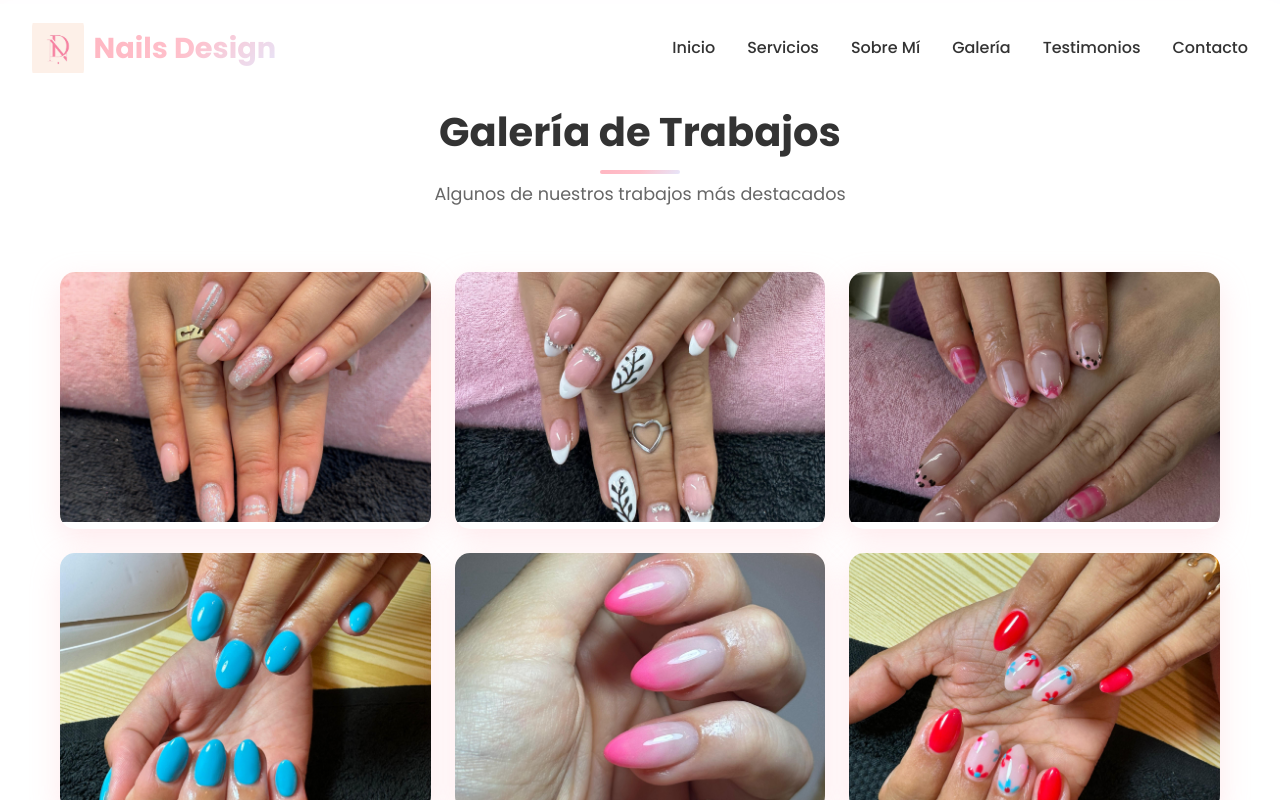
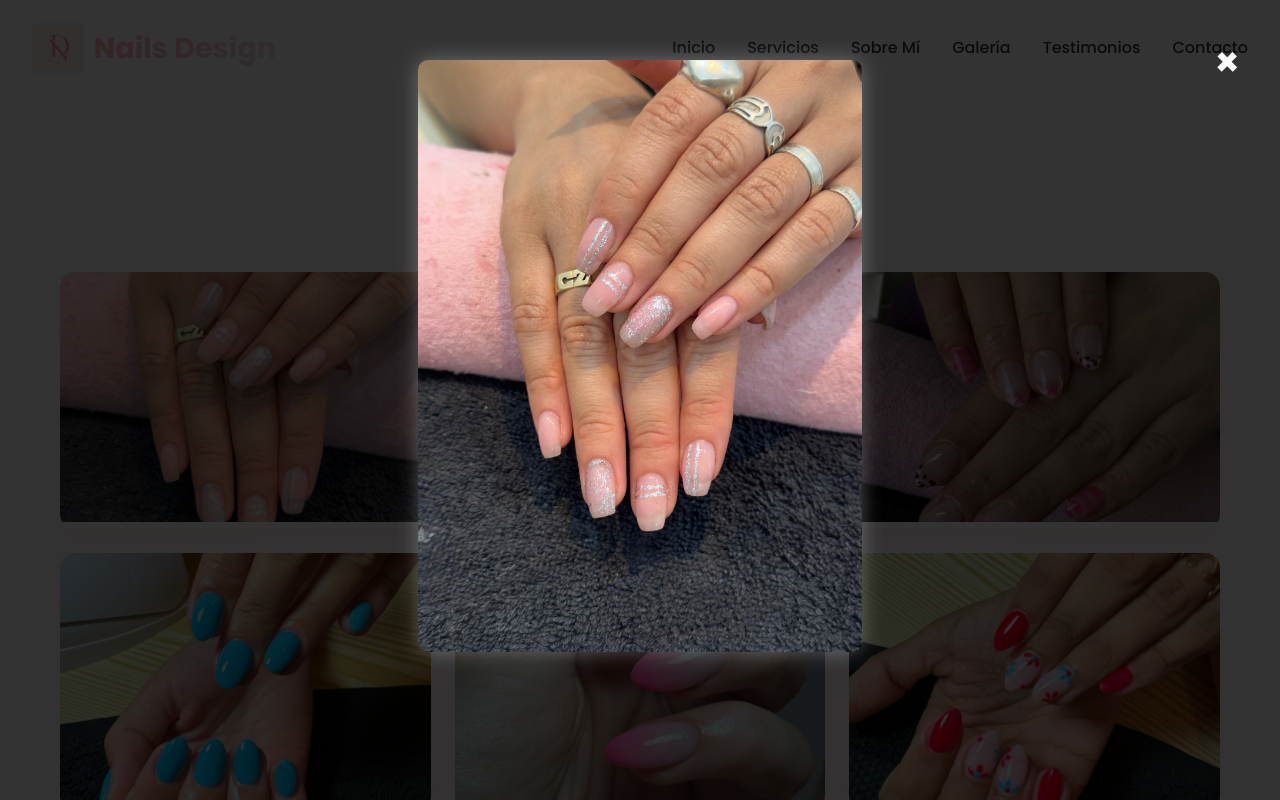
Before and after one commit to manusanchezg/nails-design, a website: page index.html in a window 1280 px wide. Both pictures are taken after a click on the element 245 px from the left and 3002 px from the top of the page. Shown: the part 2602-3402 px from the top of the page. Drawn offline with Linux system fonts and the light colour scheme.

Commit message:
Cambio de animacion al abrir imagen
Ahora la imagen se abre en un modal dentro de la pagina en vez de abrirse en una nueva pestania

```diff
--- a/index.html
+++ b/index.html
@@ -205,6 +205,12 @@
                     </div>
                 </div>
             </div>
+
+            <!-- Modal -->
+            <div id="modal" class="modal">
+                <span class="close">&times;</span>
+                <img class="modal-content" id="modal-img">
+            </div>
         </div>
     </section>
 
--- a/script.js
+++ b/script.js
@@ -364,12 +364,27 @@ if (prefersReducedMotion.matches) {
     document.documentElement.style.setProperty('--animation-duration', '0s');
 }
 
-// Abrir imágenes de la galería en una nueva pestaña al hacer clic
+// Modal para imágenes de la galería
 document.querySelectorAll('.galeria-item').forEach(item => {
     item.addEventListener('click', () => {
         const img = item.querySelector('img');
-        if (img && img.src) {
-            window.open(img.src, '_blank'); // abre en nueva pestaña
-        }
+        const modal = document.getElementById('modal');
+        const modalImg = document.getElementById('modal-img');
+
+        modal.style.display = 'block';
+        modalImg.src = img.src;
     });
 });
+
+// Cerrar el modal al hacer clic en la X
+document.querySelector('.close').addEventListener('click', () => {
+    document.getElementById('modal').style.display = 'none';
+});
+
+// También podés cerrar el modal haciendo clic fuera de la imagen
+window.addEventListener('click', (e) => {
+    const modal = document.getElementById('modal');
+    if (e.target === modal) {
+        modal.style.display = 'none';
+    }
+});
--- a/styles.css
+++ b/styles.css
@@ -705,6 +705,43 @@ body {
     color: #ccc;
 }
 
+.modal {
+    display: none;
+    position: fixed;
+    z-index: 1000;
+    padding-top: 60px;
+    left: 0;
+    top: 0;
+    width: 100%;
+    height: 100%;
+    overflow: auto;
+    background-color: rgba(0,0,0,0.8);
+}
+
+.modal-content {
+    margin: auto;
+    display: block;
+    max-width: 80%;
+    max-height: 80%;
+    box-shadow: 0 0 20px rgba(255,255,255,0.3);
+    border-radius: 10px;
+}
+
+.close {
+    position: absolute;
+    top: 30px;
+    right: 40px;
+    color: white;
+    font-size: 40px;
+    font-weight: bold;
+    cursor: pointer;
+    transition: 0.3s;
+}
+
+.close:hover {
+    color: #ccc;
+}
+
 /* Animaciones */
 @keyframes fadeInUp {
     from {
```
